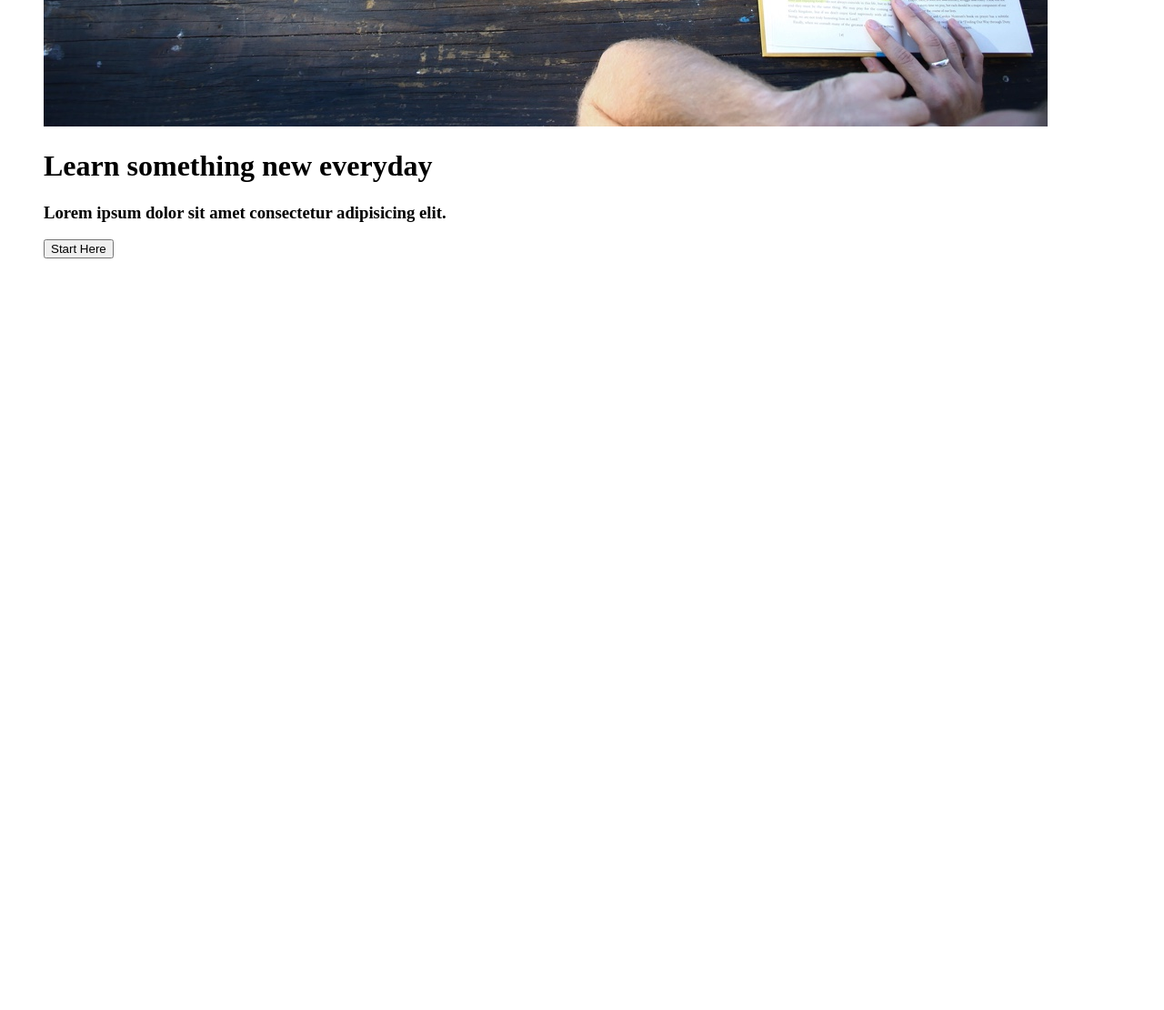
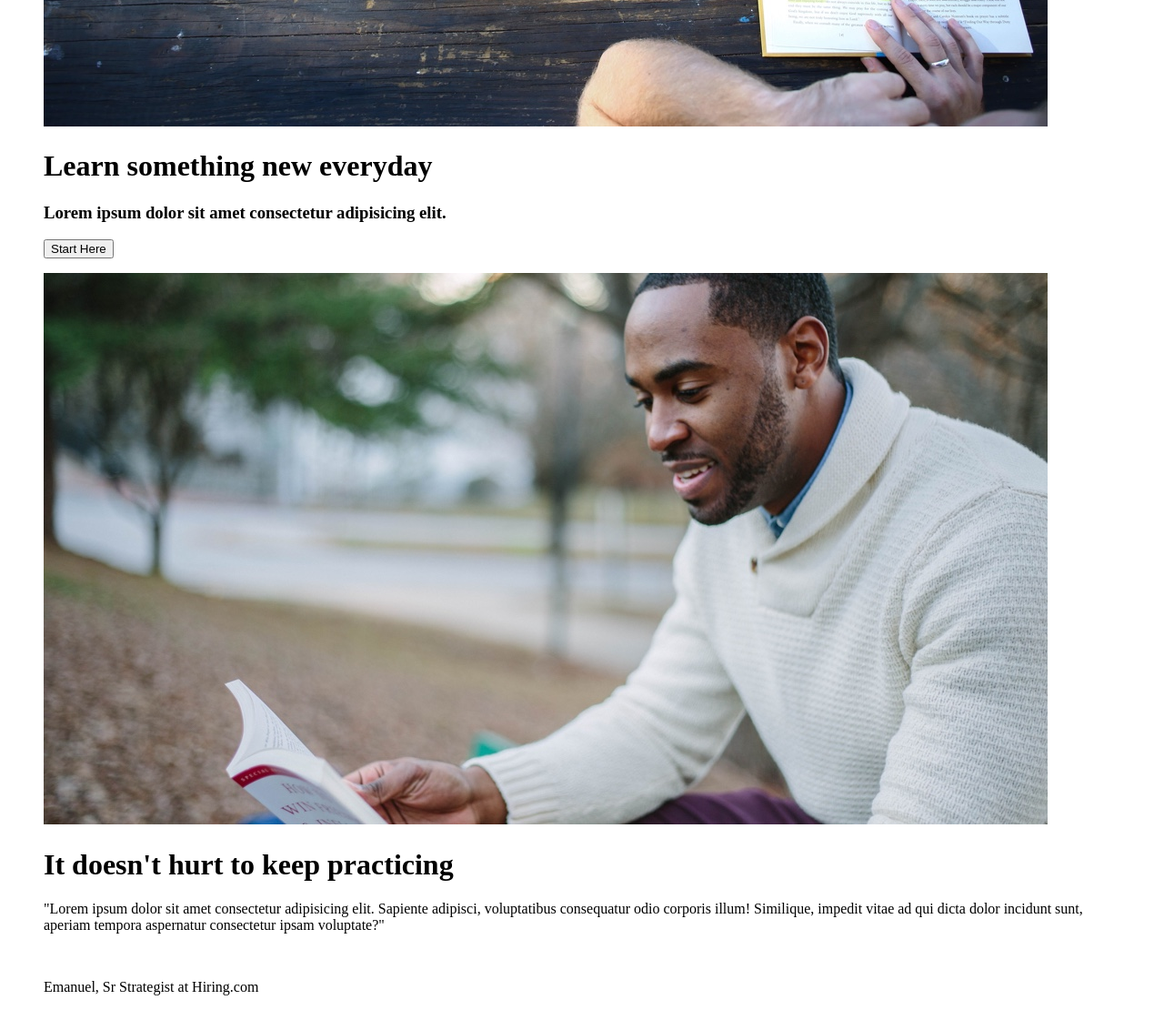
Before and after one commit to arthurCarvalhoTristante/myCodes, a plain HTML site: page sites/colmar cademy/index.html in a window 1280 px wide. Shown: the part 871-1981 px from the top of the page at 91% size. Before the commit the page ends 1171 px from the top, so only its background shows below. Drawn offline with Linux system fonts and the light colour scheme.

Commit message:
Update index.html

```diff
--- a/sites/colmar cademy/index.html
+++ b/sites/colmar cademy/index.html
@@ -25,6 +25,7 @@
     </header>
 
     <div id="main-content">
+        <div class="first-content"></div>
             <figure>
                 <img src="./resources/img/banner.jpg" alt="Banner">
                 <figcaption>
@@ -36,6 +37,26 @@
             </figure>
         </div>
 
+        <div class="second-content">
+            <div class="second-left">
+                <figure>
+                    <img src="./resources/img/information-main.jpg" alt="Information main">
+                    <figcaption>
+                        <h1>It doesn't hurt to keep practicing</h1>
+                        <p>"Lorem ipsum dolor sit amet consectetur adipisicing elit. Sapiente adipisci, voluptatibus consequatur odio corporis illum! Similique, impedit vitae ad qui dicta dolor incidunt sunt, aperiam tempora aspernatur consectetur ipsam voluptate?"</p>
+                        <br>
+
+                        <p>Emanuel, Sr Strategist at Hiring.com</p>
+                    </figcaption>
+                </figure>
+            </div>
+
+            <div class="second-right">
+
+            </div>
+        </div>
+    </div>
+
 
 </body>
 </html>
```
Lines whose indentation alone changed are shown as unchanged.
